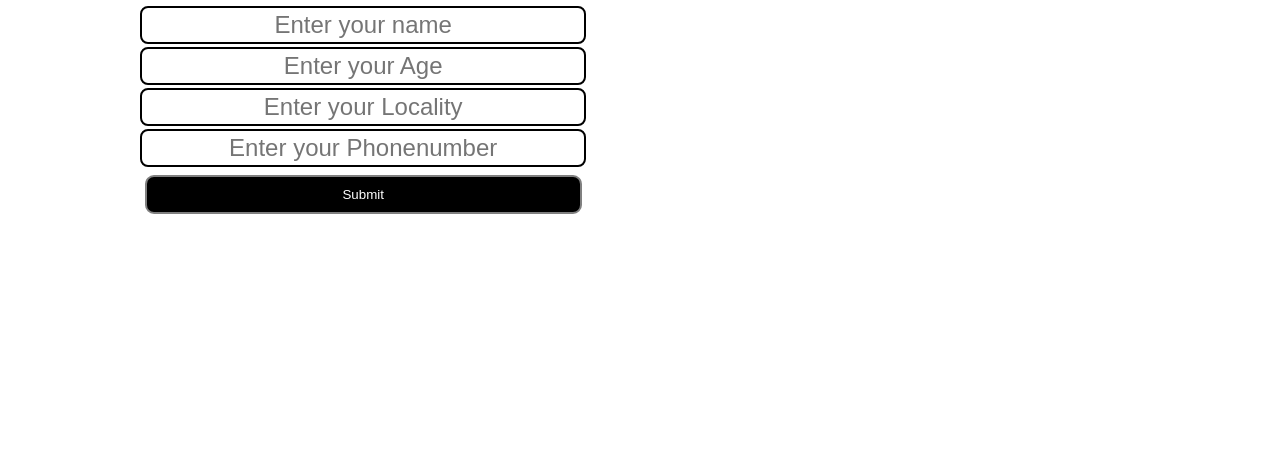
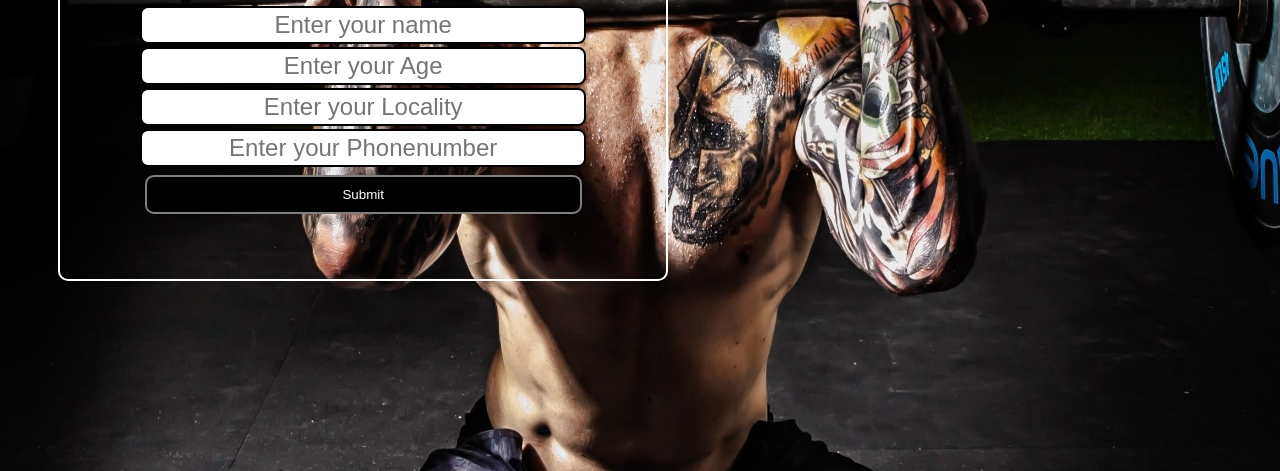
Before and after one commit to BhargavaRam123/Gym-webpage, a plain HTML site: page index.html in a window 1280 px wide. Shown: the part 329-800 px from the top of the page. Drawn offline with nearby package versions, Linux system fonts and the light colour scheme; the site is published under a folder, as on GitHub Pages, so addresses that start at the root find nothing.

Commit message:
Update styles.css

```diff
--- a/css/styles.css
+++ b/css/styles.css
@@ -3,7 +3,7 @@ body {
     margin: 0px;
     padding: 0px;
     /* background: url('/images/img2.jpg'); */
-    background-image: url('/images/img2.jpg');
+    background-image: url('../images/img2.jpg');
     background-attachment: fixed;
     background-size: 100% 100%;
     font-family: 'Cormorant Garamond', serif;
```
